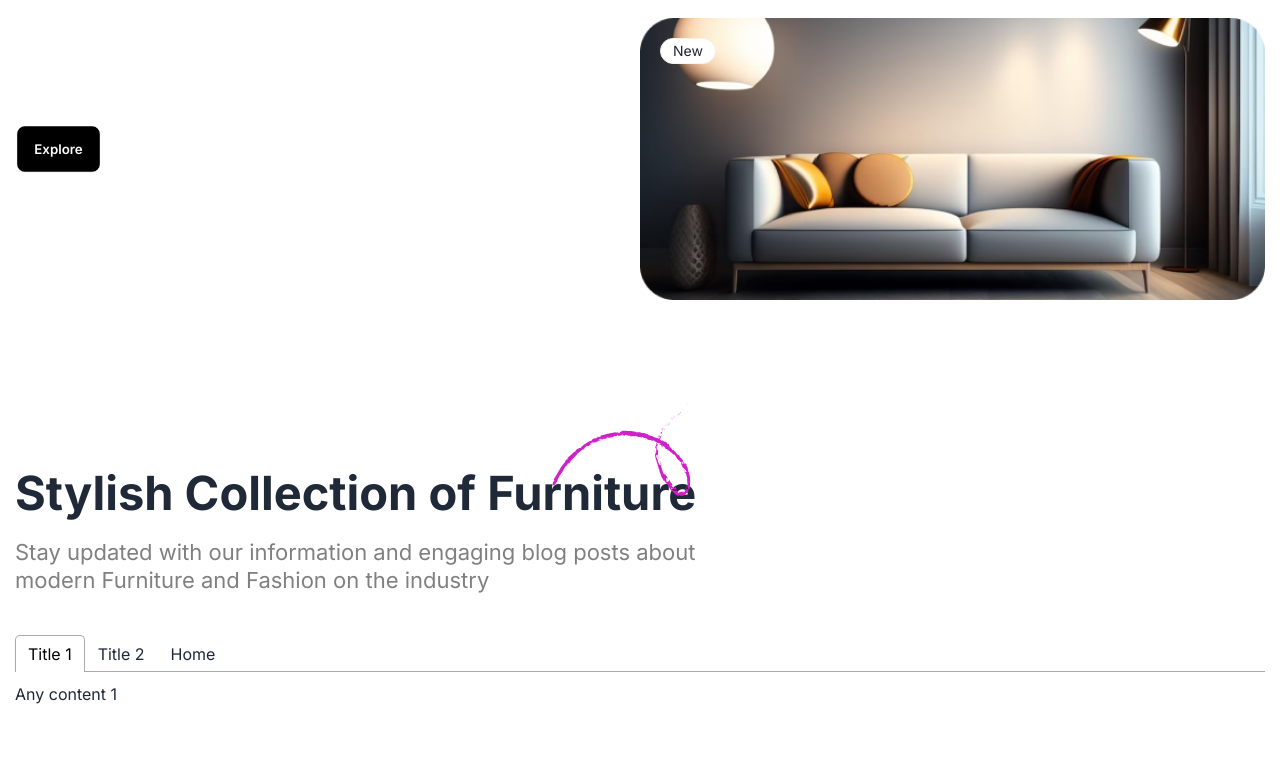
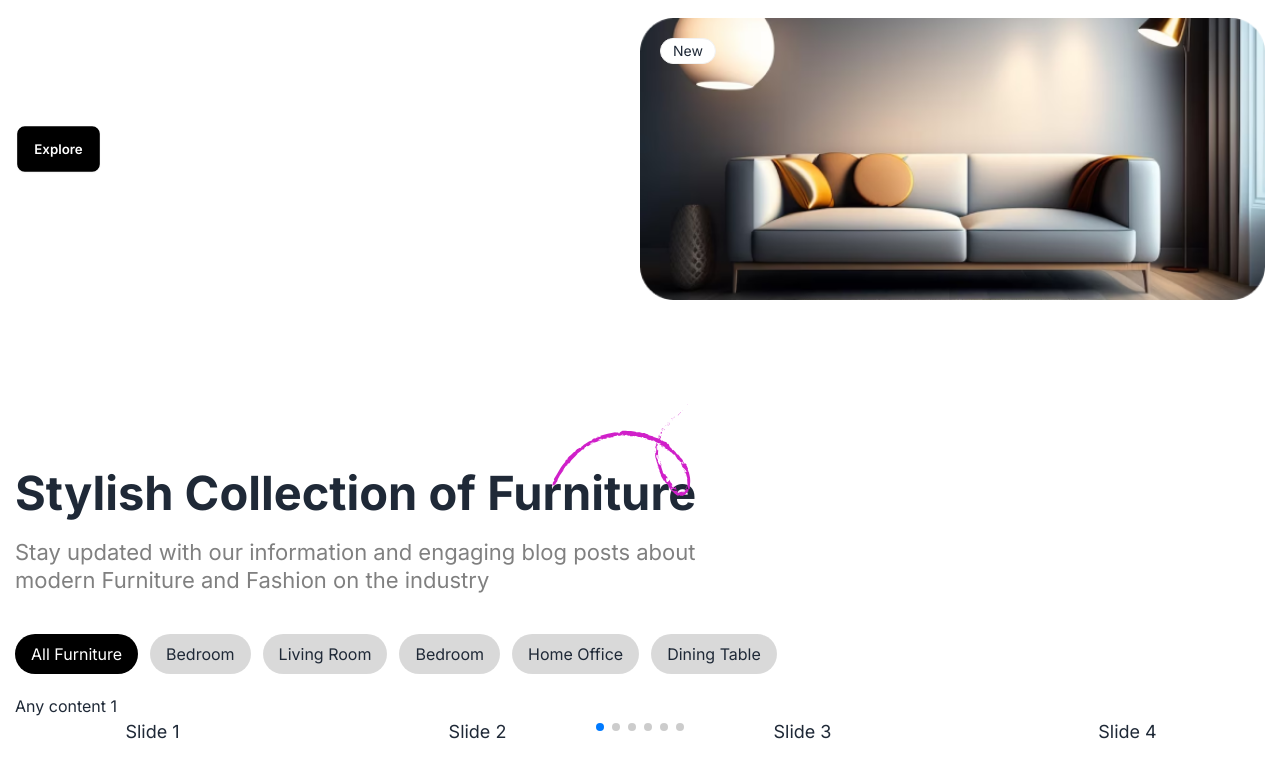
Before and after one commit to Mohammadarifcoding/Furnishop-Client, a React (Create React App) app: page / in a window 1280 px wide. Shown: the part 418-1195 px from the top of the page. Built offline with nearby package versions, Linux system fonts and the light colour scheme.

Commit message:
Added the tabs in the about section

```diff
--- a/package.json
+++ b/package.json
@@ -15,6 +15,7 @@
     "react-scripts": "5.0.1",
     "react-tabs": "^6.0.2",
     "sort-by": "^1.2.0",
+    "swiper": "^11.0.5",
     "web-vitals": "^2.1.4"
   },
   "scripts": {
--- a/src/Components/Pages/Home/Collection/Collection.tsx
+++ b/src/Components/Pages/Home/Collection/Collection.tsx
@@ -1,6 +1,5 @@
 import React from 'react';
-import { Tab, Tabs, TabList, TabPanel } from 'react-tabs';
-import 'react-tabs/style/react-tabs.css';
+
 import TabsCollection from './TabsCollection/TabsCollection.tsx';
 
 const Collection: React.FC = () => {
@@ -16,7 +15,7 @@ const Collection: React.FC = () => {
                         alt=""
                     />{' '}
                 </span>  </h2>
-                <p className='lg:mt-[20px] md:text-[22px] sm:text-xl text-base lg:text-[22px]  max-w-[700px] text-[Gray] mt-[10px] text-center lg:text-start'>Stay updated with our information and engaging blog posts about modern Furniture and Fashion on the industry</p>
+                <p className='lg:mt-[20px] lg:ml-0 lg:mr-auto mx-auto md:text-[22px] sm:text-xl text-base lg:text-[22px]  max-w-[700px] text-[Gray] mt-[10px] text-center lg:text-start'>Stay updated with our information and engaging blog posts about modern Furniture and Fashion on the industry</p>
             </div>
             <div className='mt-10'>
                 <TabsCollection></TabsCollection>
--- a/src/Components/Pages/Home/Collection/TabsCollection/CollectionData.js
+++ /dev/null
@@ -1,6 +0,0 @@
-const CollectionData = {
-    name:String,
-    id:Number
-}
-
-export default CollectionData
--- a/src/Components/Pages/Home/Collection/TabsCollection/TabsCollection.tsx
+++ b/src/Components/Pages/Home/Collection/TabsCollection/TabsCollection.tsx
@@ -1,32 +1,62 @@
 import React from 'react';
 import { Tab, Tabs, TabList, TabPanel } from 'react-tabs';
 import 'react-tabs/style/react-tabs.css';
-import CollectionData from './CollectionData.js';
+import { tabsData } from '../../../../../Model/Model';
 
+import  { useRef, useState } from 'react';
+// Import Swiper React components
+import { Swiper, SwiperSlide } from 'swiper/react';
+
+// Import Swiper styles
+import 'swiper/css';
+import 'swiper/css/pagination';
+
+
+
+// import required modules
+import { Pagination } from 'swiper/modules';
 
 
 
 const TabsCollection = () => {
 
-      const collectionItem:CollectionData[]=[
+      const collectionItem:tabsData[]=[
         {
-            name:'Home',
-            id:5
-        }
+            name:'All Furniture',
+            id:0
+        },
+        {
+          name:'Bedroom',
+          id:1
+        },
+        {
+          name:'Living Room',
+          id:2
+      },
+      {
+        name:'Bedroom',
+        id:3
+      },
+      {
+        name:'Home Office',
+        id:4
+      },
+      {
+        name:'Dining Table',
+        id:5
+      }
       ]
 
 
     return (
-        <div>
+        <div className='pb-20'>
              <Tabs>
-    <TabList>
-      <Tab>Title 1</Tab>
-      <Tab>Title 2</Tab>
+    <TabList className='flex overflow-auto flex-nowrap pb-5   text-nowrap  gap-3'>
       {collectionItem.map(item => (
-                    <Tab key={item.id}>
+                    <Tab className='bg-[#00000026] px-4  py-2   rounded-full' key={item.id}>
                         {item.name}
-                    </Tab>
-                ))}
+         </Tab>
+       ))}
 
     </TabList>
 
@@ -37,6 +67,40 @@ const TabsCollection = () => {
       <h2>Any content 2</h2>
     </TabPanel>
   </Tabs>
+
+  <Swiper
+        slidesPerView={1}
+        spaceBetween={10}
+        pagination={{
+          clickable: true,
+        }}
+        breakpoints={{
+          640: {
+            slidesPerView: 2,
+            spaceBetween: 20,
+          },
+          768: {
+            slidesPerView: 4,
+            spaceBetween: 40,
+          },
+          1024: {
+            slidesPerView: 4,
+            spaceBetween: 50,
+          },
+        }}
+        modules={[Pagination]}
+        className="mySwiper"
+      >
+        <SwiperSlide>Slide 1</SwiperSlide>
+        <SwiperSlide>Slide 2</SwiperSlide>
+        <SwiperSlide>Slide 3</SwiperSlide>
+        <SwiperSlide>Slide 4</SwiperSlide>
+        <SwiperSlide>Slide 5</SwiperSlide>
+        <SwiperSlide>Slide 6</SwiperSlide>
+        <SwiperSlide>Slide 7</SwiperSlide>
+        <SwiperSlide>Slide 8</SwiperSlide>
+        <SwiperSlide>Slide 9</SwiperSlide>
+      </Swiper>
         </div>
     );
 };
--- /dev/null
+++ b/src/Model/Model.ts
@@ -0,0 +1,4 @@
+ export interface tabsData {
+    name: string;
+    id:number
+}
--- a/src/index.css
+++ b/src/index.css
@@ -11,3 +11,34 @@
     border-bottom: 2px solid #3AA39F;
     color: #3AA39F;
 }
+
+.react-tabs__tab--selected{
+    border-radius: 535px !important;
+    background-color: #000 !important;
+    color: white !important;
+
+}
+
+
+.swiper {
+    width: 100%;
+    height: 100%;
+  }
+
+  .swiper-slide {
+    text-align: center;
+    font-size: 18px;
+    background: #fff;
+
+    /* Center slide text vertically */
+    display: flex;
+    justify-content: center;
+    align-items: center;
+  }
+
+  .swiper-slide img {
+    display: block;
+    width: 100%;
+    height: 100%;
+    object-fit: cover;
+  }
```
Also changed, not shown: public/Data/Collections.json (added, +58 -0 lines), 1 other file (tests, documents, lock files or other folders).
